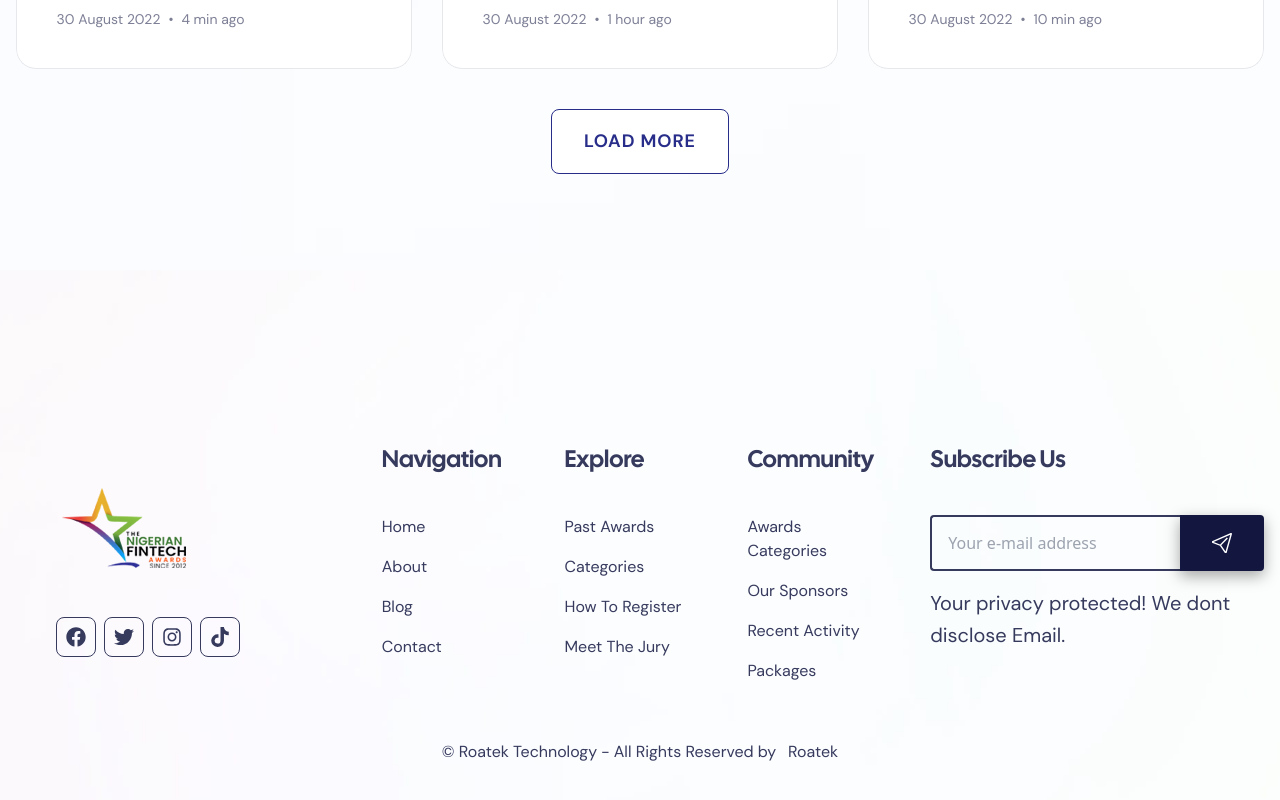
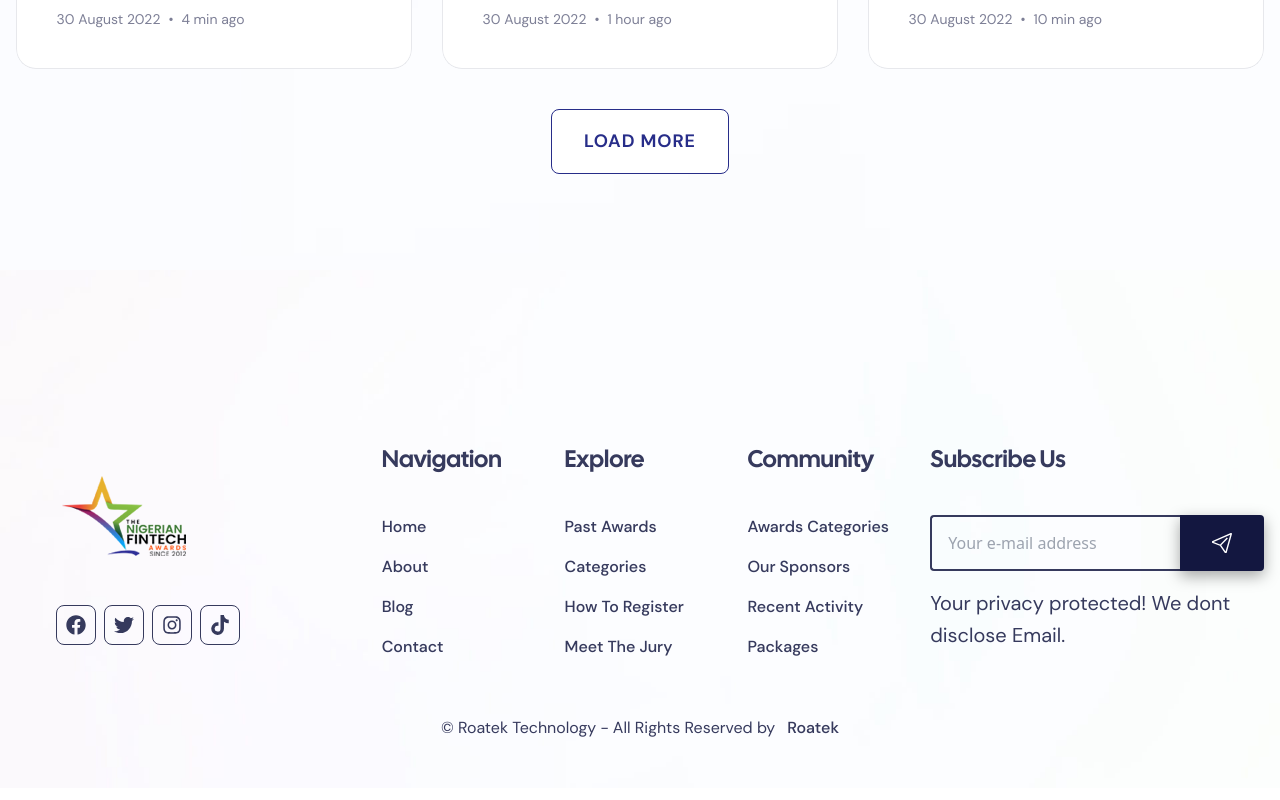
Before and after one commit to madeyinka/fintech-awards, a Next.js app: page /blog in a window 1280 px wide. Shown: the part 2181-2981 px from the top of the page. Built offline with nearby package versions, Linux system fonts and the light colour scheme.

Commit message:
Added Smooth Scroll

```diff
--- a/components/Footer.js
+++ b/components/Footer.js
@@ -2,6 +2,7 @@ import React from 'react';
 import Link from 'next/link';
 import { LogoSwitch } from './Logo';
 import { Container } from '@/components/ColorSwitch'
+import { Link as ScrollLink } from 'react-scroll';
 
 function Footer() {
   return (
@@ -18,7 +19,7 @@ function Footer() {
                   <Link href="#!">
 
                     <a
-                      className="group flex items-center justify-center w-10 h-10  rounded-lg border transition duration-500 hover:bg-indigo-500 mr-2"
+                      className="group flex items-center justify-center w-10 h-10  rounded-lg border transition duration-500 hover:bg-indigo-500 font-medium mr-2"
 
                     >
                       <svg
@@ -37,7 +38,7 @@ function Footer() {
                   </Link>
                   <Link href="https://twitter.com/nigerianfintc1a">
                     <a
-                      className="group flex items-center justify-center w-10 h-10 rounded-lg border transition duration-500 hover:bg-indigo-500 mr-2"
+                      className="group flex items-center justify-center w-10 h-10 rounded-lg border transition duration-500 hover:bg-indigo-500 font-medium mr-2"
 
                     >
                       <svg
@@ -57,7 +58,7 @@ function Footer() {
                   </Link>
                   <Link href="#!">
                     <a
-                      className="group flex items-center justify-center w-10 h-10 rounded-lg border transition duration-500 hover:bg-indigo-500 mr-2"
+                      className="group flex items-center justify-center w-10 h-10 rounded-lg border transition duration-500 hover:bg-indigo-500 font-medium mr-2"
 
                     >
                       <svg
@@ -77,7 +78,7 @@ function Footer() {
                   </Link>
                   <Link href="#!">
                     <a
-                      className="group flex items-center justify-center w-10 h-10 rounded-lg border transition duration-500 hover:bg-indigo-500 mr-2"
+                      className="group flex items-center justify-center w-10 h-10 rounded-lg border transition duration-500 hover:bg-indigo-500 font-medium mr-2"
 
                     >
                       <svg
@@ -101,7 +102,7 @@ function Footer() {
                 <ul className="mt-4 xl:mt-10 flex flex-wrap xl:block">
                   <li className="mb-4 mr-4">
                     <Link href="/">
-                      <a className="transition duration-500 hover:text-indigo-500 underline-hover"
+                      <a className="transition duration-500 hover:text-indigo-500 font-medium underline-hover"
                       >
                         Home
                       </a>
@@ -109,7 +110,7 @@ function Footer() {
                   </li>
                   <li className="mb-4 mr-4">
                     <Link href="/about">
-                      <a className="transition duration-500 hover:text-indigo-500 underline-hover"
+                      <a className="transition duration-500 hover:text-indigo-500 font-medium underline-hover"
                       >
                         About
                       </a>
@@ -119,7 +120,7 @@ function Footer() {
 
                   <li className="mb-4 mr-4">
                     <Link href="/blog">
-                      <a className="transition duration-500 hover:text-indigo-500 underline-hover"
+                      <a className="transition duration-500 hover:text-indigo-500 font-medium underline-hover"
                       >
                         Blog
                       </a>
@@ -127,7 +128,7 @@ function Footer() {
                   </li>
                   <li className="mb-4 mr-4">
                     <Link href="/contact">
-                      <a className="transition duration-500 hover:text-indigo-500 underline-hover"
+                      <a className="transition duration-500 hover:text-indigo-500 font-medium underline-hover"
                       >
                         Contact
                       </a>
@@ -141,7 +142,7 @@ function Footer() {
                   <li className="mb-4 mr-4">
                     <Link href="/past-awards" scroll={false}>
                       <a
-                        className="transition duration-500 hover:text-indigo-500 underline-hover"
+                        className="transition duration-500 hover:text-indigo-500 font-medium underline-hover"
                       >
                         Past Awards
                       </a>
@@ -151,7 +152,7 @@ function Footer() {
                   <li className="mb-4 mr-4">
                     <Link href="/#categories">
                       <a
-                        className="transition duration-500 hover:text-indigo-500 underline-hover"
+                        className="transition duration-500 hover:text-indigo-500 font-medium underline-hover"
 
                       >
                         Categories
@@ -160,20 +161,21 @@ function Footer() {
                     </Link>
                   </li>
                   <li className="mb-4 mr-4">
-                    <Link href="/#how-to-register" scroll={false}>
-                      <a className="transition duration-500 hover:text-indigo-500 underline-hover"
-                      >
+                    <Link href="/#how-to-register" replace passHref>
+                      <ScrollLink activeClass="active" to="how-to-register" spy={true} offset={-30} smooth={true} duration={500}>
+                        <a className="transition duration-500 cursor-pointer hover:text-indigo-500 font-medium underline-hover"                 >
                           How To Register
                         </a>
+                      </ScrollLink>
                     </Link>
                   </li>
                   <li className="mb-4 mr-4">
-                    <Link href="/about/#meet-the-jury" scroll={false}>
-                      <a
-                        className="transition duration-500 hover:text-indigo-500 underline-hover"
-                      >
+                    <Link href="/about/#meet-the-jury" replace passHref>
+                      <ScrollLink activeClass="active" to="meet-the-jury" spy={true} offset={-30} smooth={true} duration={500}>
+                        <a className="transition duration-500 cursor-pointer hover:text-indigo-500 font-medium underline-hover"                 >
                           Meet The Jury
                         </a>
+                      </ScrollLink>
                     </Link>
                   </li>
 
@@ -185,7 +187,7 @@ function Footer() {
                   <li className="mb-4 mr-4">
                     <Link href="/awards-categories">
                       <a
-                        className="transition duration-500 hover:text-indigo-500 underline-hover"
+                        className="transition duration-500 hover:text-indigo-500 whitespace-nowrap font-medium underline-hover"
                       >
                         Awards Categories
                       </a>
@@ -195,7 +197,7 @@ function Footer() {
                   <li className="mb-4 mr-4">
                     <Link href="/sponsorship">
                       <a
-                        className="transition duration-500 hover:text-indigo-500 underline-hover"
+                        className="transition duration-500 hover:text-indigo-500 font-medium underline-hover"
 
                       >
                         Our Sponsors
@@ -206,7 +208,7 @@ function Footer() {
                   <li className="mb-4 mr-4">
                     <Link href="/blog">
                       <a
-                        className="transition duration-500 hover:text-indigo-500 underline-hover"
+                        className="transition duration-500 hover:text-indigo-500 font-medium underline-hover"
                       >
                         Recent Activity
                       </a>
@@ -214,13 +216,14 @@ function Footer() {
                     </Link>
                   </li>
                   <li className="mb-4 mr-4">
-                    <Link href="/#packages">
+                    <Link href="/#packages" passHref>
+                      <ScrollLink activeClass="active" to="packages" spy={true} offset={-30} smooth={true} duration={500}>
                         <a
-                        className="transition duration-500 hover:text-indigo-500 underline-hover"
+                          className="transition duration-500 hover:text-indigo-500 font-medium underline-hover"
                         >
                           Packages
                         </a>
-
+                      </ScrollLink>
                     </Link>
                   </li>
                 </ul>
@@ -229,7 +232,7 @@ function Footer() {
                 <h4 className="font-display text-xl text-blueGray-900 font-semibold">Subscribe Us</h4>
                 <form className="footer-newsletter flex items-center w-full mb-4 mt-4 xl:mt-10">
                   <input
-                    className="bg-transparent border-2 border-r-0 border-indigo-500 transition duration-500 focus:outline-none hover:bg-white rounded-l w-full h-14 p-4"
+                    className="bg-transparent border-2 border-r-0 border-indigo-500 font-medium transition duration-500 focus:outline-none hover:bg-white rounded-l w-full h-14 p-4"
                     type="text"
                     placeholder="Your e-mail address"
                   />
@@ -250,7 +253,7 @@ function Footer() {
             <div className="lg:text-center mt-8 lg:mt-10">
               <span className="">
                 © <span id=""> Roatek Technology - All Rights Reserved by
-                  <a href="https://roatek.com.ng/" className="text-indigo-500 underline-hover ml-3" rel="noopener">
+                  <a href="https://roatek.com.ng/" className="text-indigo-500 font-medium underline-hover ml-3" rel="noopener">
                     Roatek
                   </a>
                 </span>
--- a/components/NavLink.js
+++ b/components/NavLink.js
@@ -1,12 +1,14 @@
 import React from 'react'
 import Link from 'next/link'
 import { RightArrow2 } from '@/public/assets/svgsIcons'
+import { Link as ScrollLink } from 'react-scroll';
 
 const NavLinks = ({ url, name }) => {
     return (
         <>
             <li>
                 <Link href={url} scroll={false} passHref>
+                    <ScrollLink activeClass="active" to={url} spy={true} offset={-30} smooth={true} duration={600}>
                         <a
                             className="dark:hover:bg-jacarta-600 hover:text-accent focus:text-accent hover:bg-jacarta-50 flex items-center rounded-xl px-5 py-2 transition-colors"
                         >
@@ -15,6 +17,7 @@ const NavLinks = ({ url, name }) => {
                             </span>
                             <span className="font-DmSans font-medium text-jacarta-900 text-sm dark:text-white">{name}</span>
                         </a>
+                    </ScrollLink>
                 </Link>
             </li>
 
--- a/package.json
+++ b/package.json
@@ -18,6 +18,7 @@
     "react": "17.0.2",
     "react-dom": "17.0.2",
     "react-hook-form": "^7.26.0",
+    "react-scroll": "^1.8.4",
     "react-redux": "^8.0.2",
     "rsuite": "^5.6.4",
     "yup": "^0.32.11"
--- a/pages/about.js
+++ b/pages/about.js
@@ -156,8 +156,8 @@ const About = () => {
                         </div>
                     </div>
                 </section>
-                <section className="py-5">
-                    <div id="meet-the-jury" className="container">
+                <section id="meet-the-jury" className="py-5">
+                    <div className="container">
                         <h2 className="text-jacarta-700 mb-12 text-center tracking-wider md:leading-normal lg:text-[46px] text-3xl dark:text-white">
                             Meet The Jury
                         </h2>
--- a/styles/globals.css
+++ b/styles/globals.css
@@ -97,7 +97,6 @@ input:-webkit-autofill:active {
   @apply bg-white;
   -webkit-box-shadow: 0 0 0 30px #fff inset !important;
 }
-
 .scrollbar::-webkit-scrollbar {
   @apply hidden;
   width: 0;
@@ -110,6 +109,28 @@ input:-webkit-autofill:active {
   -ms-overflow-style: none;
   scrollbar-width: none;
 }
+body {
+  width: 100%;
+  min-height: 100vh;
+  overflow-x: hidden;
+}
+
+body::-webkit-scrollbar {
+  width: 8px;
+  background: transparent;
+}
+
+body::-webkit-scrollbar-track {
+  background: blue;
+  display: none;
+}
+
+body::-webkit-scrollbar-thumb {
+  background-color: #a1a2b3;
+  backdrop-filter: blur(5px);
+  border-radius: 10px;
+}
+
 .home__container {
   position: relative;
   height: calc(100vh - 1rem);
```
Also changed, not shown: components/HeroHome.js (+5 -5 lines), 1 other file (tests, documents, lock files or other folders). Lines whose indentation alone changed are shown as unchanged.
